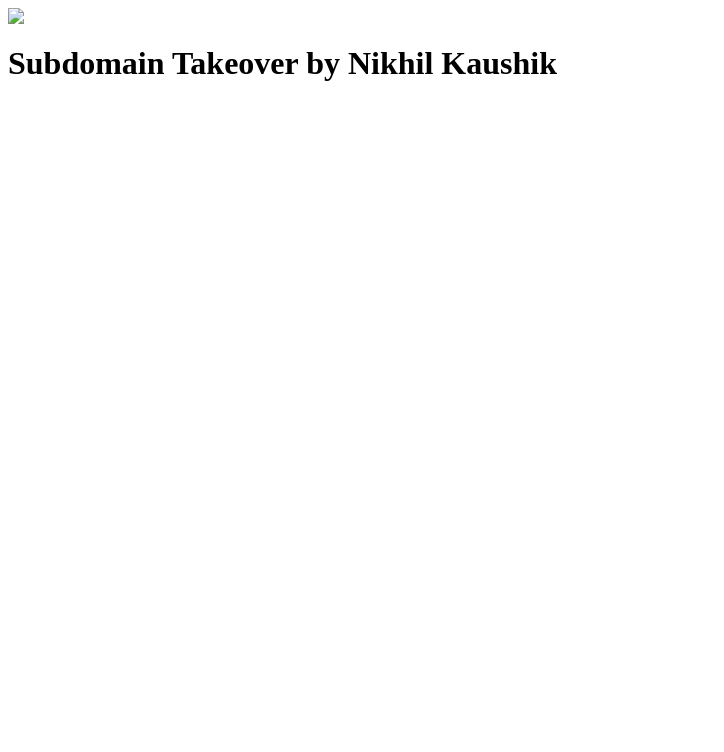
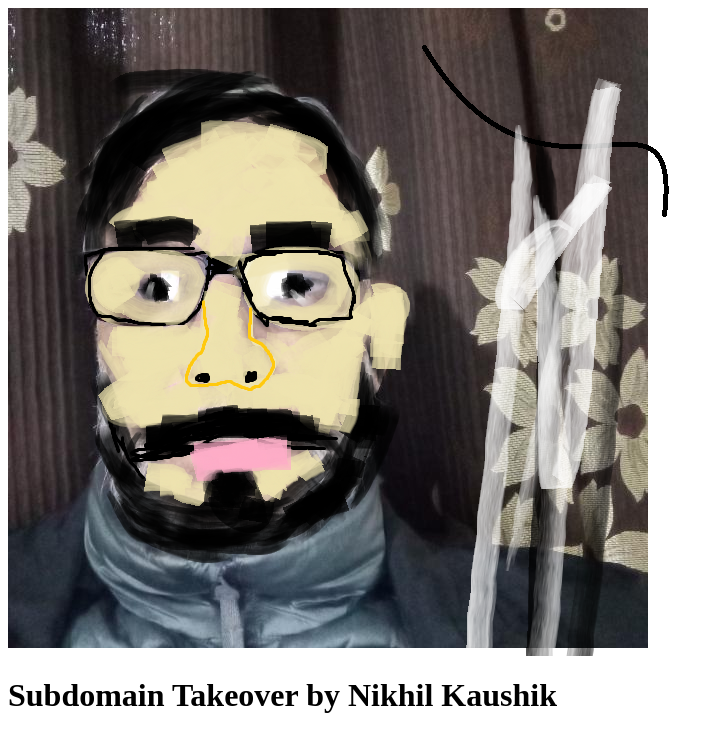
Before and after one commit to NikhilkaushikOp/subdomaintakeover, a plain HTML site: page index.html in a window 1280 px wide. Shown: the whole page, without its empty margins (0-724 px from the left). Drawn offline with Linux system fonts and the light colour scheme; the site is published under a folder, as on GitHub Pages, so addresses that start at the root find nothing.

Commit message:
Update index.html

```diff
--- a/index.html
+++ b/index.html
@@ -1,5 +1,5 @@
 <html>
-  <img src="/butta.png"/>
+  <img src="butta.png"/>
 <h1>
 Subdomain Takeover by Nikhil Kaushik
 
```
